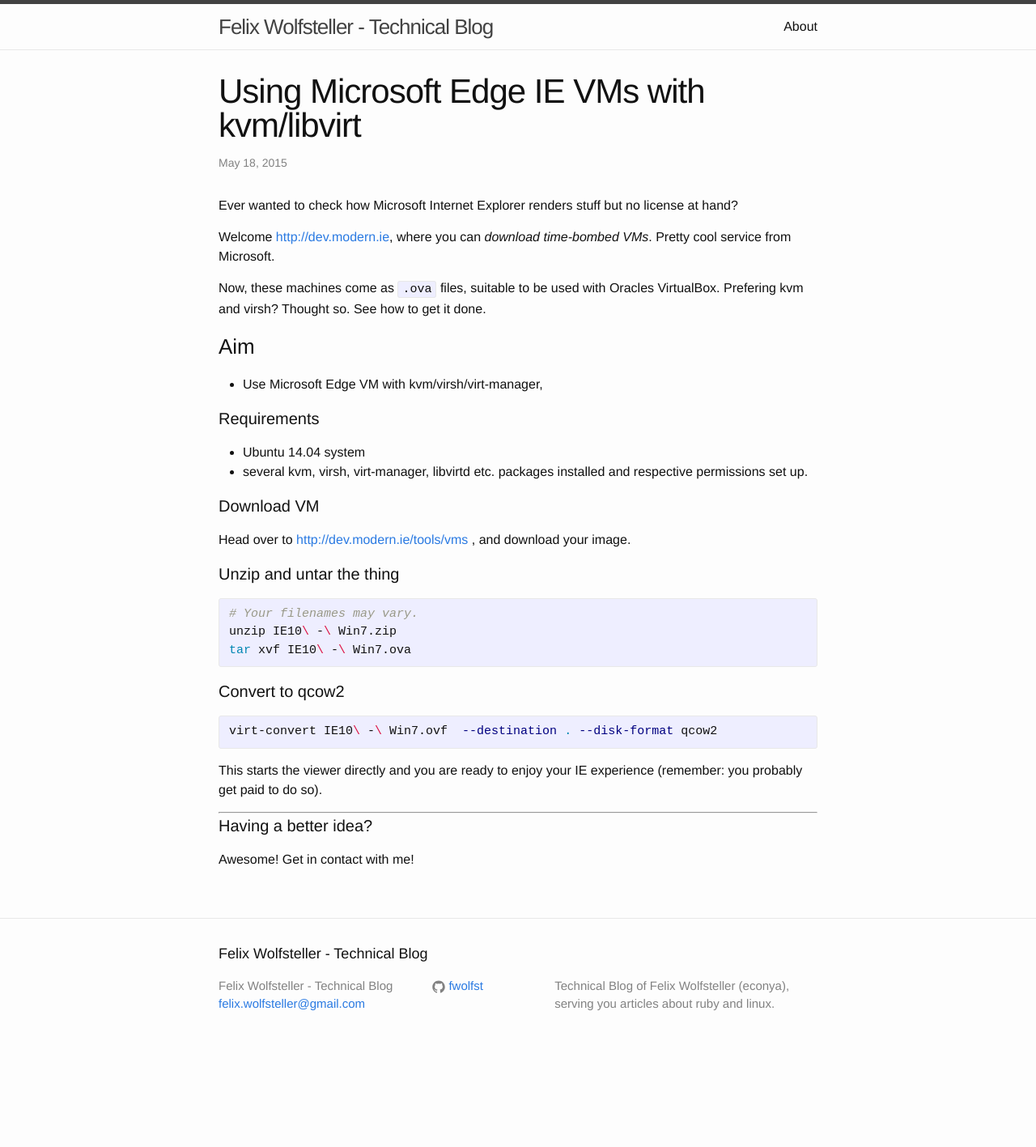
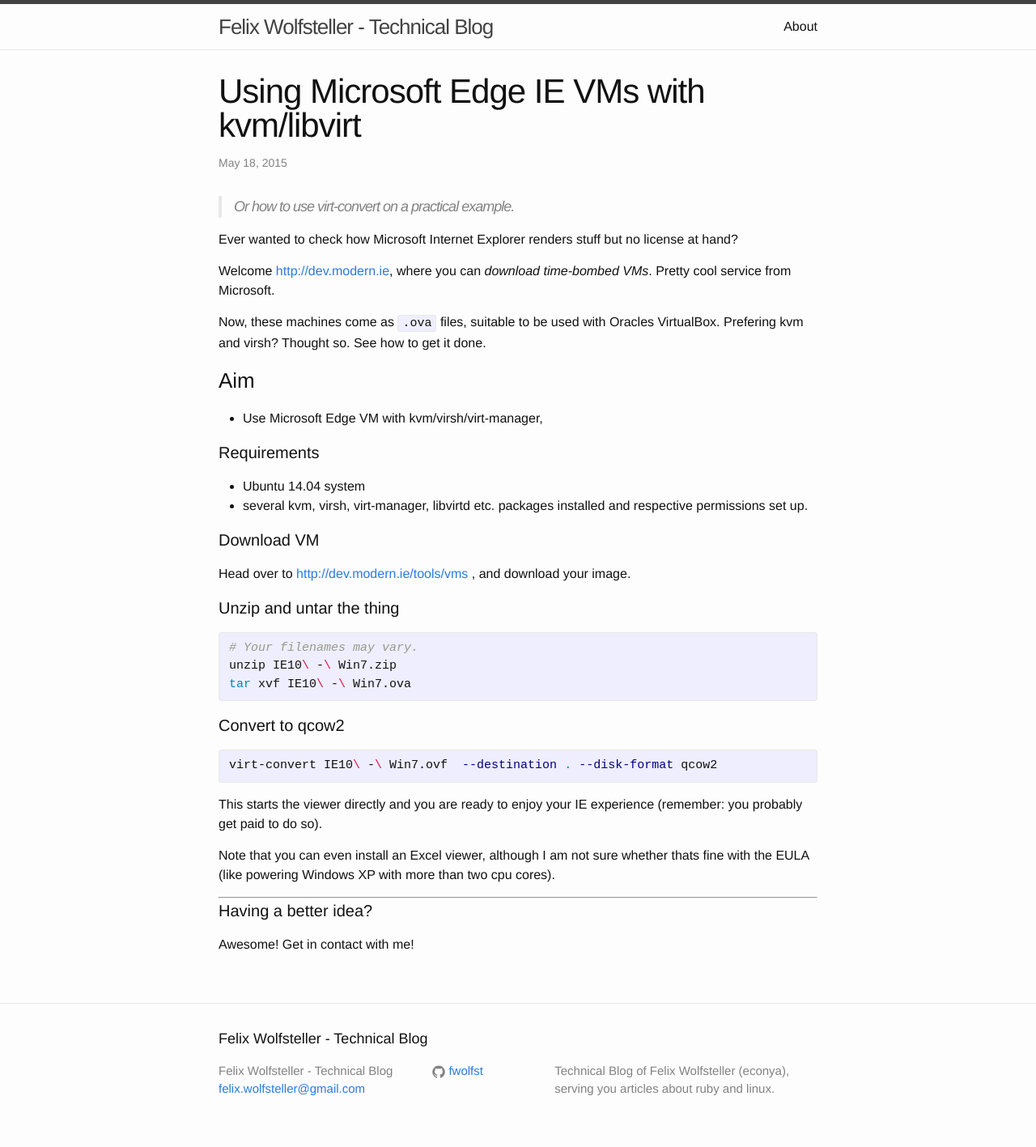
Before and after one commit to fwolfst/fwolfst.github.io, a Jekyll site: the page built from _posts/2015-05-18-microsoft-edge-vms-with-virsh.markdown, in a window 1280 px wide. Shown: the whole page at 81% size. Built offline with Jekyll 4.4.1, drawn with Linux system fonts in a browser that asks for light colours; before the commit the page ends 1312 px from its top, so only the background shows below that.

Commit message:
mention excel viewer and scope.

```diff
--- a/_posts/2015-05-18-microsoft-edge-vms-with-virsh.markdown
+++ b/_posts/2015-05-18-microsoft-edge-vms-with-virsh.markdown
@@ -4,6 +4,8 @@
 date:   2015-05-18 15:47:25
 categories: docker dokku dokku-alt virtualization
 ---
+
+> Or how to use virt-convert on a practical example.
 
 Ever wanted to check how Microsoft Internet Explorer renders stuff but no license at hand?
 
@@ -40,6 +42,8 @@
 
 This starts the viewer directly and you are ready to enjoy your IE experience (remember: you probably get paid to do so).
 
+Note that you can even install an Excel viewer, although I am not sure whether thats fine with the EULA (like powering Windows XP with more than two cpu cores).
+
 ---
 
 #### Having a better idea?
```
